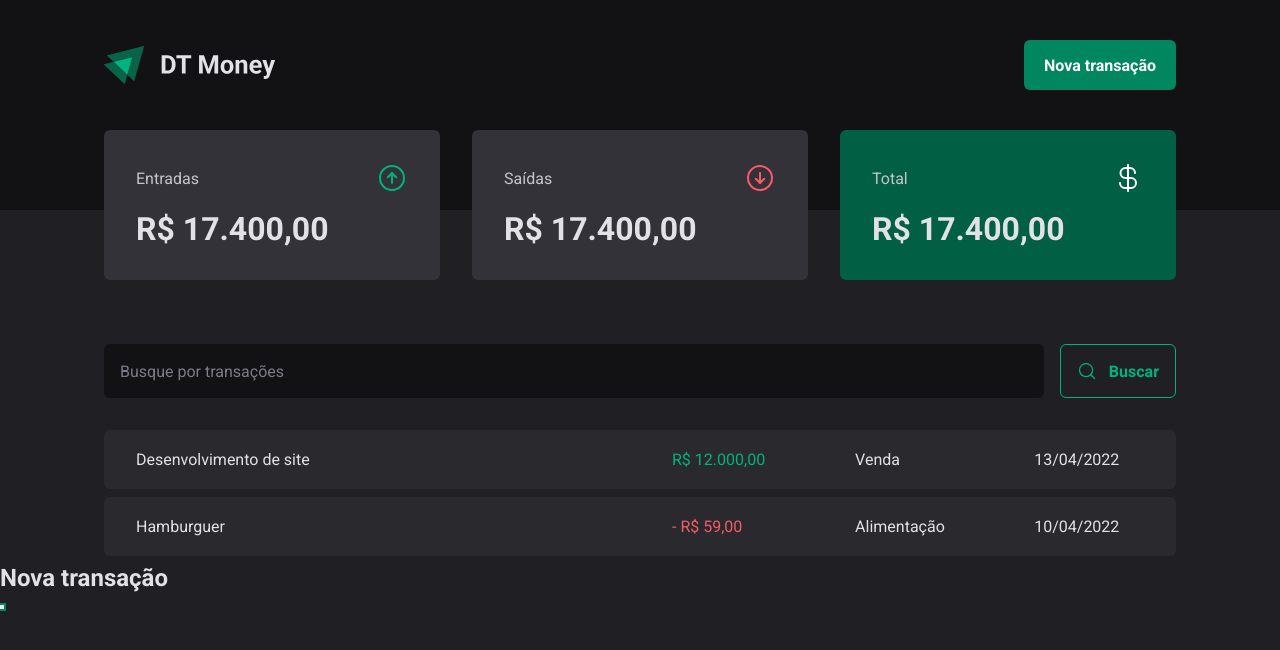
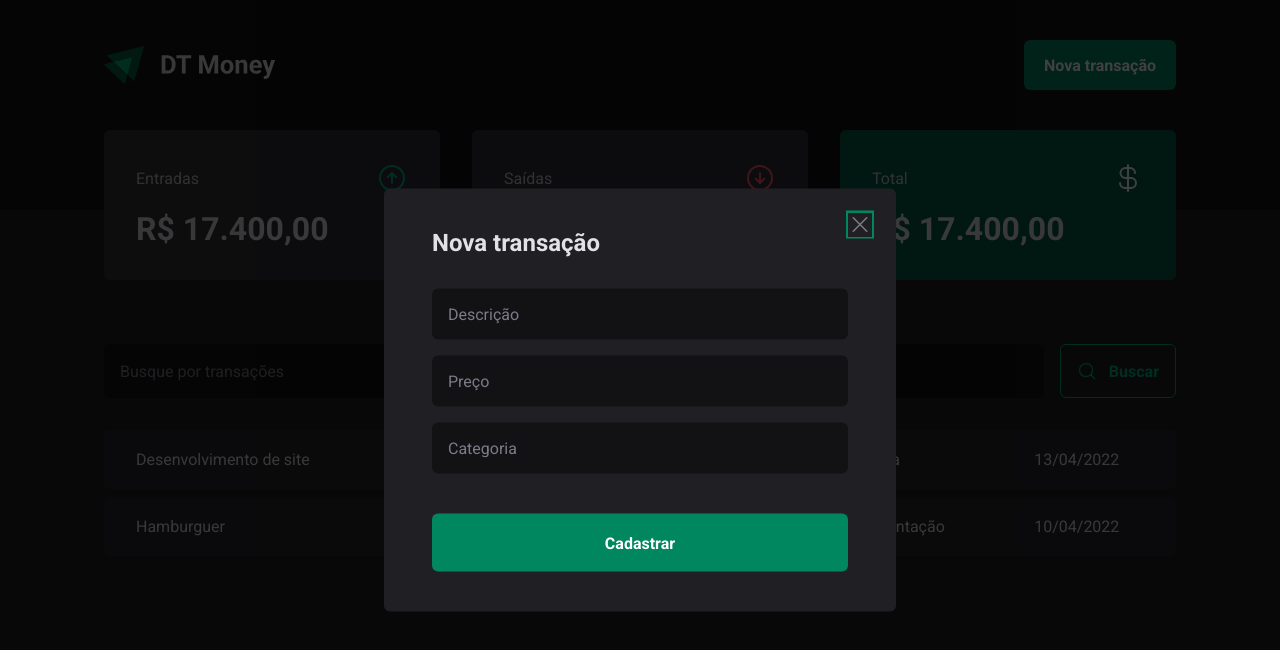
Before and after one commit to eoSalinas/dt-money, a React (Vite) app: page / in a window 1280 px wide. Both pictures are taken after a click on the button "Nova transação". Shown: the top 650 px of the page. Built offline with nearby package versions, Linux system fonts and the light colour scheme.

Commit message:
Estrutura visual - Modal de nova transação

```diff
--- a/src/components/Header/index.tsx
+++ b/src/components/Header/index.tsx
@@ -1,6 +1,7 @@
 import * as Dialog from '@radix-ui/react-dialog'
 
 import logoImg from '../../assets/logo.svg'
+import { NewTransactionModal } from '../NewTransactionModal'
 import { HeaderContainer, HeaderContent, NewTransactionButton } from './style'
 
 export function Header() {
@@ -13,13 +14,7 @@
           <Dialog.Trigger asChild>
             <NewTransactionButton>Nova transação</NewTransactionButton>
           </Dialog.Trigger>
-          <Dialog.Portal>
-            <Dialog.Overlay />
-            <Dialog.Content>
-              <Dialog.Title>Nova transação</Dialog.Title>
-              <Dialog.Close />
-            </Dialog.Content>
-          </Dialog.Portal>
+          <NewTransactionModal />
         </Dialog.Root>
       </HeaderContent>
     </HeaderContainer>
--- /dev/null
+++ b/src/components/NewTransactionModal/index.tsx
@@ -0,0 +1,25 @@
+import * as Dialog from '@radix-ui/react-dialog'
+import { X } from 'phosphor-react'
+import { CloseButton, Content, Overlay } from './style'
+
+export function NewTransactionModal() {
+  return (
+    <Dialog.Portal>
+      <Overlay />
+      <Content>
+        <Dialog.Title>Nova transação</Dialog.Title>
+        <CloseButton>
+          <X size={24} />
+        </CloseButton>
+
+        <form action="">
+          <input type="text" placeholder="Descrição" required />
+          <input type="text" placeholder="Preço" required />
+          <input type="text" placeholder="Categoria" required />
+
+          <button type="submit">Cadastrar</button>
+        </form>
+      </Content>
+    </Dialog.Portal>
+  )
+}
--- /dev/null
+++ b/src/components/NewTransactionModal/style.ts
@@ -0,0 +1,70 @@
+import * as Dialog from '@radix-ui/react-dialog'
+import styled from 'styled-components'
+
+export const Overlay = styled(Dialog.Overlay)`
+  position: fixed;
+  width: 100vw;
+  height: 100vh;
+  inset: 0;
+  background: rgba(0, 0, 0, 0.75);
+`
+
+export const Content = styled(Dialog.Content)`
+  min-width: 32rem;
+  border-radius: 6px;
+  padding: 2.5rem 3rem;
+  background: ${(props) => props.theme['gray-800']};
+
+  position: fixed;
+  top: 50%;
+  left: 50%;
+  transform: translate(-50%, -50%);
+
+  form {
+    margin-top: 2rem;
+
+    display: flex;
+    flex-direction: column;
+    gap: 1rem;
+
+    input {
+      border-radius: 6px;
+      border: 0;
+      background: ${(props) => props.theme['gray-900']};
+      color: ${(props) => props.theme['gray-300']};
+      padding: 1rem;
+
+      &::placeholder {
+        color: ${(props) => props.theme['gray-500']};
+      }
+    }
+
+    button[type='submit'] {
+      height: 58px;
+      border: 0;
+      background: ${(props) => props.theme['green-500']};
+      color: ${(props) => props.theme.white};
+      font-weight: bold;
+      padding: 0 1.25rem;
+      border-radius: 6px;
+      margin-top: 1.5rem;
+      cursor: pointer;
+
+      &:hover {
+        background: ${(props) => props.theme['green-700']};
+        transition: background-color 0.2s;
+      }
+    }
+  }
+`
+
+export const CloseButton = styled(Dialog.Close)`
+  position: absolute;
+  background: transparent;
+  border: 0;
+  top: 1.5rem;
+  right: 1.5rem;
+  line-height: 0;
+  cursor: pointer;
+  color: ${(props) => props.theme['gray-500']};
+`
```
